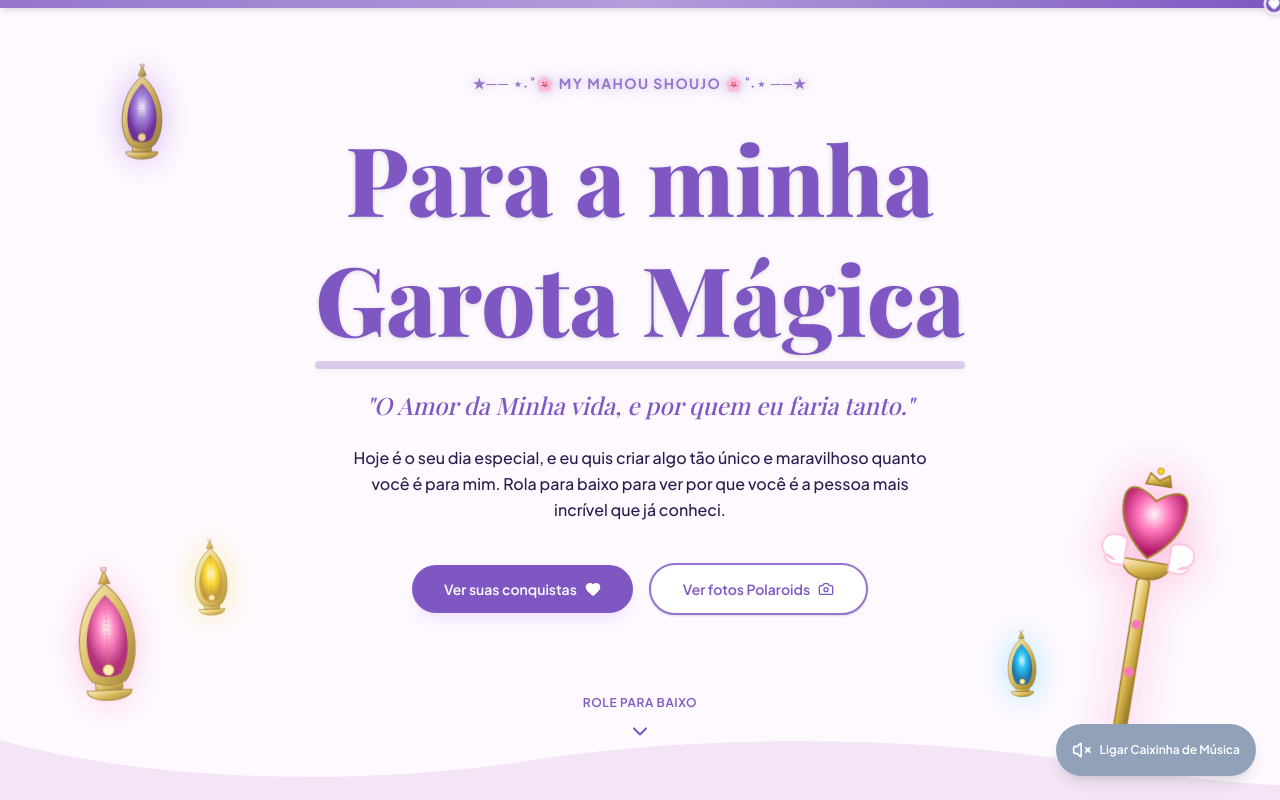
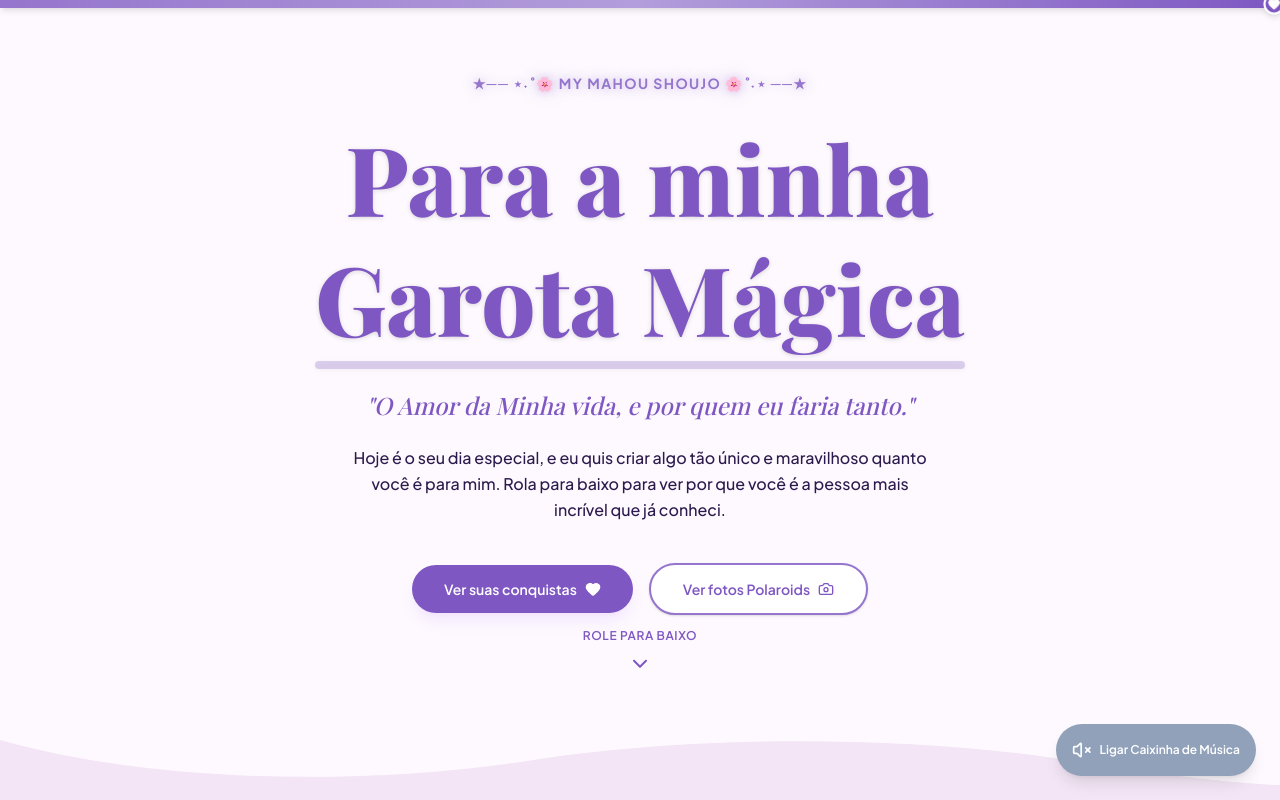
Before and after one commit to henriqquue/site-aniversario, a Next.js app: page / in a window 1280 px wide. Shown: the top 800 px of the page. Built offline with nearby package versions, Linux system fonts and the light colour scheme; a web font is replaced by a local one.

Commit message:
chore: melhorias de diagramaçao, remoçao de elementos inconsistentes e cores distoantes

```diff
--- a/app/page.tsx
+++ b/app/page.tsx
@@ -63,7 +63,7 @@ const defaultMemories: Memory[] = [
   {
     id: 'mem-4',
     title: 'Tudo que eu mais queria',
-    description: 'O dia em que ela superou um grande desafio com foco, garra e determinação. Ver a expressão de orgulho no rosto dela ao vencer essa etapa provou que ela é capaz de realizar absolutamente tudo o que desejar.',
+    description: 'Sempre que ficamos juntos, mesmo que por pouco tempo, já é o suficiente para eu perceber que amo você cada dia mais. Vai ser ótimo quando kitty e chocopão forem da mesma forma!',
     date: '20/05/2026',
     category: 'special',
     imageUrl: '/foto4.jpeg',
@@ -408,53 +408,8 @@ export default function Home() {
           </div>
         </motion.div>
 
-        {/* Itens Flutuantes Decorações de Madoka Mágica (Inspirado na imagem do usuário) */}
-        {/* Top-Left: Gema da Alma Roxa (Homura) */}
-        <motion.div
-          className="absolute top-[8%] left-[3%] md:left-[8%] w-14 md:w-20 h-auto pointer-events-none z-0 opacity-80"
-          animate={{ y: [0, -12, 0], rotate: [0, 6, -6, 0] }}
-          transition={{ duration: 6, repeat: Infinity, ease: "easeInOut" }}
-        >
-          <PurpleSoulGem />
-        </motion.div>
 
-        {/* Mid-Left: Gema da Alma Amarela (Mami) */}
-        <motion.div
-          className="absolute bottom-[22%] left-[4%] md:left-[14%] w-10 md:w-16 h-auto pointer-events-none z-0 opacity-80"
-          animate={{ y: [0, -10, 0], rotate: [-4, 4, -4] }}
-          transition={{ duration: 5, repeat: Infinity, ease: "easeInOut", delay: 0.5 }}
-        >
-          <YellowSoulGem />
-        </motion.div>
-
-        {/* Bottom-Left: Gema da Alma Rosa (Madoka) */}
-        <motion.div
-          className="absolute bottom-[10%] left-[10%] md:left-[4%] w-18 md:w-28 h-auto pointer-events-none z-0 opacity-80"
-          animate={{ y: [0, -15, 0], rotate: [-2, 3, -3, -2] }}
-          transition={{ duration: 7, repeat: Infinity, ease: "easeInOut", delay: 1 }}
-        >
-          <PinkSoulGem />
-        </motion.div>
-
-        {/* Bottom-Right-Center: Gema da Alma Azul (Sayaka) */}
-        <motion.div
-          className="absolute bottom-[12%] right-[10%] md:right-[18%] w-10 md:w-14 h-auto pointer-events-none z-0 opacity-85"
-          animate={{ y: [0, -8, 0], rotate: [-1, 2, -2, -1] }}
-          transition={{ duration: 5.5, repeat: Infinity, ease: "easeInOut", delay: 1.5 }}
-        >
-          <BlueSoulGem />
-        </motion.div>
-
-        {/* Bottom-Right: Bastão Mágico com Coração e Asinhas de Madoka */}
-        <motion.div
-          className="absolute bottom-[5%] right-[2%] md:right-[6%] w-20 md:w-32 h-auto pointer-events-none z-0 opacity-90"
-          animate={{ y: [0, -20, 0], rotate: [12, 18, 8, 12] }}
-          transition={{ duration: 8, repeat: Infinity, ease: "easeInOut" }}
-        >
-          <MagicalWand />
-        </motion.div>
-
-        <div className="absolute bottom-12 animate-bounce cursor-pointer flex flex-col items-center text-[#7E57C2] z-30" onClick={() => scrollTo('talentos')}>
+        <div className="absolute bottom-30 animate-bounce cursor-pointer flex flex-col items-center text-[#7E57C2] z-30" onClick={() => scrollTo('talentos')}>
           <span className="text-xs font-semibold uppercase tracking-wider mb-2">Role para baixo</span>
           <ChevronDown className="w-6 h-6" />
         </div>
@@ -676,7 +631,7 @@ export default function Home() {
       <section id="polaroids" className="pt-16 pb-36 bg-[#FDF9FE] relative z-10 px-4 md:px-12 overflow-hidden">
         <div className="max-w-6xl mx-auto text-center mb-10 flex flex-col items-center">
           <span className="text-[#9575CD] font-bold text-xs uppercase tracking-widest flex items-center justify-center gap-2">
-            <Camera className="w-4 h-4" /> Registro das Suas Pegadas
+            <Camera className="w-4 h-4" /> Registros Valiosos
           </span>
           <h2 className="text-[#7E57C2] font-serif text-4xl md:text-5xl font-extrabold mt-2 text-center">
             Mini Álbum  📸
@@ -799,7 +754,7 @@ export default function Home() {
               />
             </div>
             <div className="relative z-10">
-              <span className="bg-[#7E57C2]/10 text-[#7E57C2] px-3 py-1 rounded-full text-[10px] font-bold uppercase tracking-wider">Estética Bonecas & Arte</span>
+              <span className="bg-[#7E57C2]/10 text-[#7E57C2] px-3 py-1 rounded-full text-[10px] font-bold uppercase tracking-wider">Draculaura Vibes</span>
               <h3 className="text-3xl font-serif font-extrabold text-[#7E57C2] mt-6">Monster High</h3>
               <p className="text-sm text-[#2C1A4D]/85 leading-relaxed mt-4 max-w-lg">
                 Seja a paixão por Monster High ou o carinho pela sua Franky preferida, o senso de moda alternativa, as costuras icônicas e a criatividade expressa nas bonecas refletem o olhar artístico e divertido que ela tem sobre o mundo.
@@ -810,7 +765,7 @@ export default function Home() {
             </div>
           </motion.div>
 
-          {/* Card 3: Mahou Shoujo / Madoka Vibes */}
+          {/* Card 2: Mahou Shoujo / Madoka Vibes */}
           <motion.div
             whileHover={{ scale: 1.03, rotate: -1.5 }}
             className="rounded-3xl overflow-hidden shadow-md border border-pink-100 bg-gradient-to-br from-[#FFE4EC] to-[#FDF9FE] p-6 flex flex-col justify-between relative overflow-hidden group"
@@ -835,7 +790,32 @@ export default function Home() {
             </div>
           </motion.div>
 
-          {/* Card 2: Paleta de Cores Favorita */}
+          {/* Card 3: Hello Kitty / Kuromi Vibes */}
+          <motion.div
+            whileHover={{ scale: 1.03, rotate: -1.5 }}
+            className="rounded-3xl overflow-hidden shadow-md border border-pink-100 bg-gradient-to-br bg-[#FDF9FE] p-6 flex flex-col justify-between relative overflow-hidden group"
+          >
+            <div className="absolute -right-2 -bottom-4 w-20 h-28 md:w-28 md:h-40 opacity-15 md:opacity-20 group-hover:opacity-30 md:group-hover:opacity-40 group-hover:scale-105 transition-all duration-500 pointer-events-none z-0">
+              <img
+                src="/kuromi.png"
+                alt="Madoka Kaname"
+                className="w-full h-full object-contain"
+              />
+            </div>
+            <div className="relative z-10">
+              <span className="bg-[#FFB7D5]/40 text-[#7E57C2] px-2.5 py-0.5 rounded text-[9px] font-bold uppercase tracking-wider">Kuromi</span>
+              <h4 className="text-xl font-serif font-extrabold text-[#7E57C2] mt-3">Kuromi</h4>
+              <p className="text-xs text-[#2C1A4D]/80 leading-relaxed mt-2">
+                A mistura do estilo punk rock com a fofura do My Melody faz dela uma anti-heroína adorável e estilosa.
+              </p>
+            </div>
+            <div className="text-[10px] font-bold text-[#7E57C2] flex items-center gap-1.5 mt-2 relative z-10 mt-6">
+              <Sparkles className="w-3.5 h-3.5 fill-current" />
+              <span>Mas por dentro, tão fofinha quanto My Melody!</span>
+            </div>
+          </motion.div>
+
+          {/* Card 4: Paleta de Cores Favoritas */}
           <motion.div
             whileHover={{ scale: 1.03, rotate: 1.5 }}
             className="rounded-3xl overflow-hidden shadow-md border border-purple-100 bg-white p-6 flex flex-col justify-between"
@@ -855,7 +835,7 @@ export default function Home() {
             </p>
           </motion.div>
 
-          {/* Card 4: Citações & Poesia */}
+          {/* Card 5: Citações & Poesia */}
           <motion.div
             whileHover={{ scale: 1.02, rotate: 1 }}
             className="md:col-span-2 rounded-3xl overflow-hidden shadow-md border border-purple-100 bg-[#FDF9FE] p-6 flex flex-col justify-between relative group"
@@ -873,14 +853,14 @@ export default function Home() {
             </div>
           </motion.div>
 
-          {/* Card 5: Doces & Aconchego */}
+          {/* Card 6: Doces & Aconchego */}
           <motion.div
             whileHover={{ scale: 1.03, rotate: 2 }}
             className="rounded-3xl overflow-hidden shadow-md border border-purple-100 bg-white p-6 flex flex-col justify-between group"
           >
             <div className="flex justify-between items-start">
-              <span className="bg-amber-100 text-amber-600 px-2.5 py-0.5 rounded text-[9px] font-bold uppercase tracking-wider">Aconchego</span>
-              <Coffee className="w-5 h-5 text-amber-400" />
+              <span className="bg-[#D1C4E9] text-[#7E57C2] px-2.5 py-0.5 rounded text-[9px] font-bold uppercase tracking-wider">Aconchego</span>
+              <Coffee className="w-5 h-5 text-[#9575CD]" />
             </div>
             <div>
               <h4 className="text-lg font-serif font-bold text-[#7E57C2] mt-2">Momentos Confortáveis</h4>
@@ -888,9 +868,9 @@ export default function Home() {
                 O cheirinho de doce recém-assado, canecas quentinhas de café, tardes tranquilas desenhando na chácara com brisa fresca.
               </p>
             </div>
-            <div className="border-t border-amber-50 pt-3 mt-3 flex items-center gap-2">
-              <Coffee className="w-4 h-4 text-amber-400" />
-              <span className="text-[10px] font-bold text-amber-500 uppercase tracking-wider">Docinhos & Cafés</span>
+            <div className="border-t border-[#EDE7F6] pt-3 mt-3 flex items-center gap-2">
+              <Coffee className="w-4 h-4 text-[#9575CD]" />
+              <span className="text-[10px] font-bold text-[#7E57C2] uppercase tracking-wider">Docinhos & Cafés</span>
             </div>
           </motion.div>
 
@@ -1052,7 +1032,7 @@ export default function Home() {
       </AnimatePresence>
 
       {/* 9. Encerramento Romântico */}
-      <section className="py-24 bg-[#FDF9FE] text-center relative z-10 px-4">
+      <section className="py-24 bg-[#FDF9FE] text-center relative z-10 px-4 overflow-hidden">
         <motion.div
           initial={{ opacity: 0 }}
           whileInView={{ opacity: 1 }}
```
Also changed, not shown: public/kuromi.png (added).
